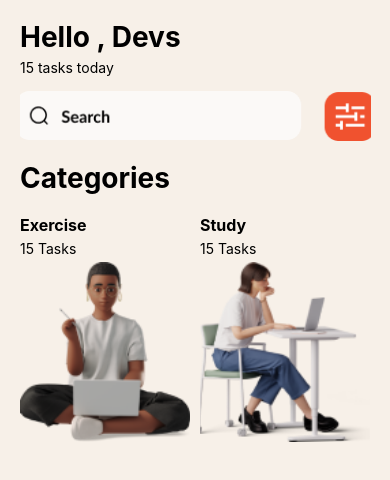
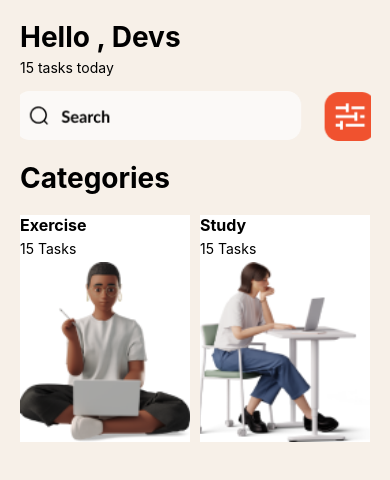
Before and after one commit to VenessaAsiedu/rn-assignment3-11157784, a React Native app in the folder my-app/: screen / in a window 390 px wide. Shown: the top 480 px of the page. Built offline with nearby package versions, Linux system fonts and the light colour scheme.

Commit message:
Added a white background to the pictures

```diff
--- a/my-app/App.js
+++ b/my-app/App.js
@@ -12,14 +12,18 @@ export default function App() {
       </View>
       <View style={styles.imageContainer}>
         <View style={styles.imageWithTextContainer}>
-          <Text style={styles.imageText}>Exercise</Text>
+        <View style={styles.imageBackground}>
+        <Text style={styles.imageText}>Exercise</Text>
           <Text style={styles.subText}>15 Tasks</Text>
           <Image source={require('./assets/young woman working online.png')} style={styles.categoryImage} />
         </View>
+        </View>
         <View style={styles.imageWithTextContainer}>
+        <View style={styles.imageBackground}>
           <Text style={styles.imageText}>Study</Text>
           <Text style={styles.subText}>15 Tasks</Text>
           <Image source={require('./assets/young woman working at desk.png')} style={styles.categoryImage} />
+          </View>
         </View>
       </View>
 
@@ -59,6 +63,9 @@ const styles = StyleSheet.create({
     flexDirection: 'row',
     marginTop: 20,
   },
+  imageBackground: {
+    backgroundColor: 'white',
+  },
   imageWithTextContainer: {
     alignItems: 'left',
     marginRight: 10,
```
